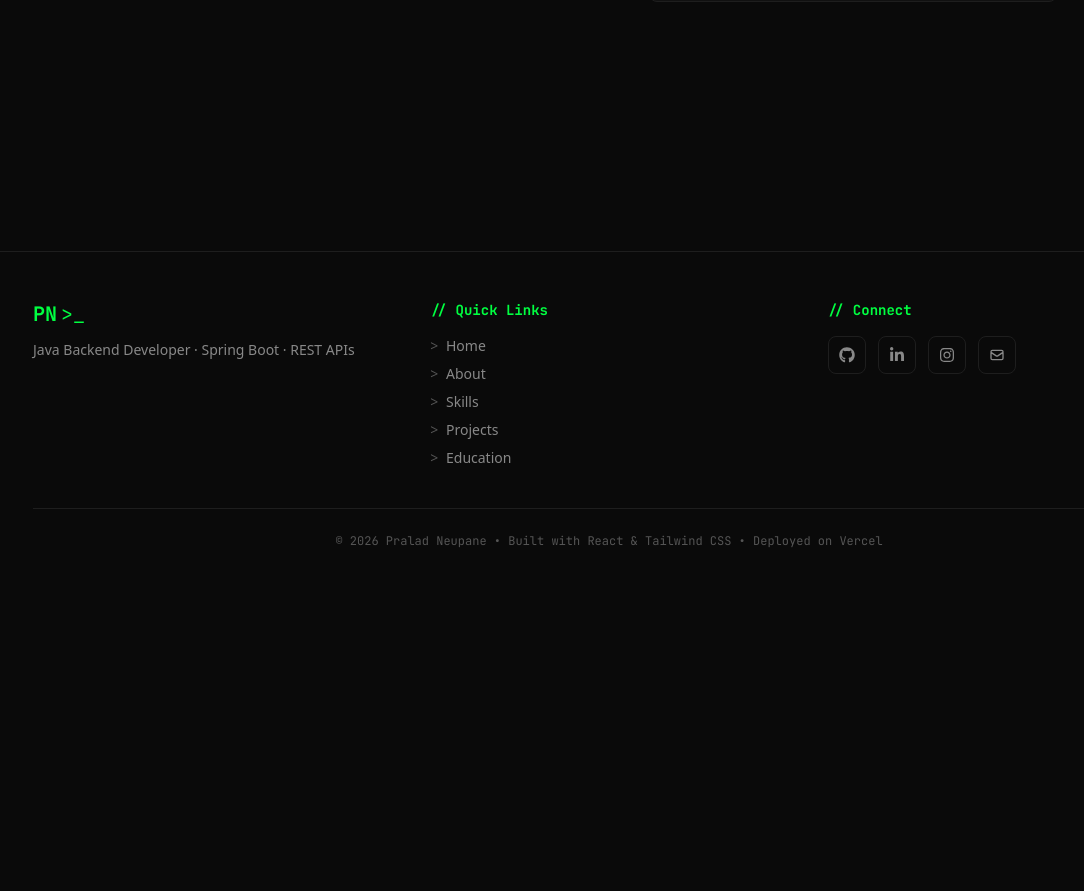
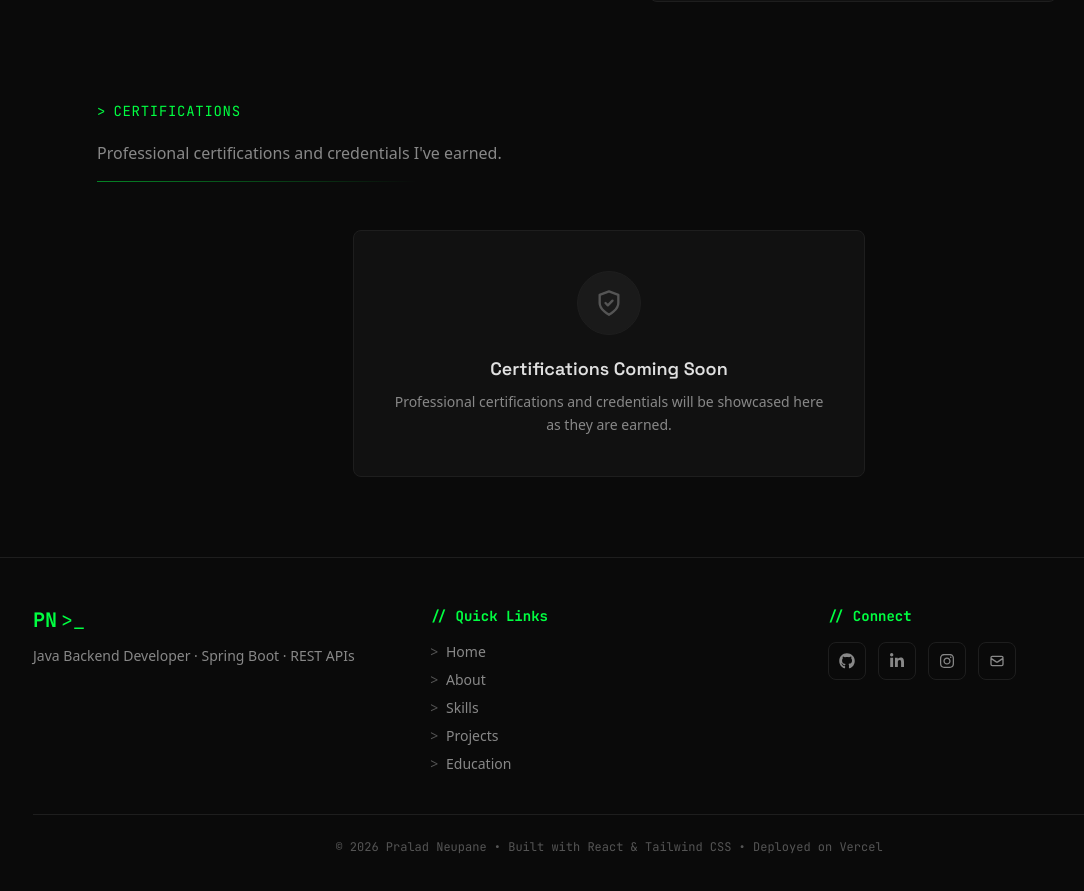
Before and after one commit to pra-neupane01/pralad-portfolio, a React (Vite) app in the folder portfolio-frontend/: page /education in a window 1280 px wide. Shown: the part 645-1536 px from the top of the page, without its empty margins (31-1115 px from the left). Before the commit the page ends 1242 px from the top, so only its background shows below. Built offline with nearby package versions, Linux system fonts and the light colour scheme.

Commit message:
add certification section

```diff
--- /dev/null
+++ b/portfolio-frontend/src/components/education/CertificationCard.jsx
@@ -0,0 +1,92 @@
+import { motion } from 'framer-motion';
+import { Award, ExternalLink, Calendar, Hash, Sparkles } from 'lucide-react';
+
+export default function CertificationCard({ cert, index }) {
+  return (
+    <motion.div
+      initial={{ opacity: 0, y: 30, scale: 0.95 }}
+      whileInView={{ opacity: 1, y: 0, scale: 1 }}
+      viewport={{ once: true }}
+      transition={{ duration: 0.5, delay: index * 0.1 }}
+      whileHover={{ y: -6 }}
+      className="terminal-card group relative overflow-hidden"
+    >
+      {/* Shimmer accent line at top */}
+      <div className="absolute top-0 inset-x-0 h-[2px] bg-gradient-to-r from-transparent via-terminal-green/60 to-transparent opacity-0 group-hover:opacity-100 transition-opacity duration-500" />
+
+      <div className="p-6">
+        {/* Header row: badge / icon + issuer */}
+        <div className="flex items-start gap-4 mb-4">
+          {cert.badgeUrl ? (
+            <div className="w-14 h-14 rounded-lg bg-terminal-surfaceLight border border-terminal-border overflow-hidden shrink-0 group-hover:border-terminal-green/30 transition-colors">
+              <img
+                src={cert.badgeUrl}
+                alt={`${cert.title} badge`}
+                className="w-full h-full object-contain p-1"
+              />
+            </div>
+          ) : (
+            <div className="w-14 h-14 rounded-lg bg-terminal-surfaceLight border border-terminal-border flex items-center justify-center shrink-0 group-hover:border-terminal-green/30 group-hover:text-terminal-green transition-colors text-terminal-textMuted">
+              <Award size={26} />
+            </div>
+          )}
+
+          <div className="min-w-0 flex-1">
+            <h3 className="text-base font-display font-semibold text-terminal-text group-hover:text-terminal-green transition-colors leading-snug">
+              {cert.title}
+            </h3>
+            <p className="text-sm text-terminal-textMuted mt-0.5 font-medium">
+              {cert.issuer}
+            </p>
+          </div>
+        </div>
+
+        {/* Meta row */}
+        <div className="flex flex-wrap gap-x-4 gap-y-1.5 text-xs font-mono text-terminal-textDim mb-4">
+          {cert.date && (
+            <span className="inline-flex items-center gap-1.5">
+              <Calendar size={12} className="text-terminal-green/60" />
+              {cert.date}
+            </span>
+          )}
+          {cert.credentialId && (
+            <span className="inline-flex items-center gap-1.5">
+              <Hash size={12} className="text-terminal-green/60" />
+              {cert.credentialId}
+            </span>
+          )}
+        </div>
+
+        {/* Skills tags */}
+        {cert.skills && cert.skills.length > 0 && (
+          <div className="flex flex-wrap gap-1.5 mb-4">
+            {cert.skills.map((skill) => (
+              <span
+                key={skill}
+                className="tech-badge text-[10px] py-0.5 px-2"
+              >
+                {skill}
+              </span>
+            ))}
+          </div>
+        )}
+
+        {/* Verify link */}
+        {cert.credentialUrl && (
+          <div className="pt-4 border-t border-terminal-border">
+            <a
+              href={cert.credentialUrl}
+              target="_blank"
+              rel="noopener noreferrer"
+              className="inline-flex items-center gap-1.5 text-xs font-mono text-terminal-text hover:text-terminal-green transition-colors group/link"
+            >
+              <Sparkles size={12} className="text-terminal-green/70" />
+              Verify Credential
+              <ExternalLink size={11} className="opacity-0 group-hover/link:opacity-100 transition-opacity" />
+            </a>
+          </div>
+        )}
+      </div>
+    </motion.div>
+  );
+}
--- /dev/null
+++ b/portfolio-frontend/src/data/certifications.js
@@ -0,0 +1,17 @@
+// Certifications data
+// Add your certifications here. Each entry will be displayed as a showcase card.
+
+export const certificationsData = [
+  // Example entry — replace with your real certifications:
+  //
+  // {
+  //   id: 1,
+  //   title: 'AWS Certified Cloud Practitioner',
+  //   issuer: 'Amazon Web Services',
+  //   date: 'Jan 2025',
+  //   credentialId: 'ABC-123-XYZ',
+  //   credentialUrl: 'https://www.credly.com/badges/...',
+  //   badgeUrl: '/certifications/aws-badge.png',   // optional — place badge images in public/certifications/
+  //   skills: ['Cloud Computing', 'AWS', 'Infrastructure'],
+  // },
+];
--- a/portfolio-frontend/src/pages/Education.jsx
+++ b/portfolio-frontend/src/pages/Education.jsx
@@ -1,17 +1,20 @@
 import { motion } from 'framer-motion';
-import { GraduationCap, ExternalLink } from 'lucide-react';
+import { GraduationCap, ExternalLink, Award, ShieldCheck } from 'lucide-react';
 import SectionHeader from '../components/common/SectionHeader';
+import CertificationCard from '../components/education/CertificationCard';
 import { educationData } from '../data/education';
+import { certificationsData } from '../data/certifications';
 
 export default function Education() {
   return (
-    <div className="py-12 md:py-20 max-w-4xl mx-auto">
+    <div className="py-12 md:py-20 max-w-5xl mx-auto">
+      {/* ===== Education Timeline ===== */}
       <SectionHeader
         title="Education"
         subtitle="My academic background and qualifications."
       />
 
-      <div className="space-y-8 relative before:absolute before:inset-0 before:ml-5 before:-translate-x-px md:before:mx-auto md:before:translate-x-0 before:h-full before:w-0.5 before:bg-gradient-to-b before:from-terminal-green/50 before:via-terminal-green/10 before:to-transparent">
+      <div className="max-w-4xl mx-auto space-y-8 relative before:absolute before:inset-0 before:ml-5 before:-translate-x-px md:before:mx-auto md:before:translate-x-0 before:h-full before:w-0.5 before:bg-gradient-to-b before:from-terminal-green/50 before:via-terminal-green/10 before:to-transparent">
         {educationData.map((item, index) => (
           <motion.div
             key={item.id}
@@ -75,6 +78,41 @@ export default function Education() {
           </motion.div>
         ))}
       </div>
+
+      {/* ===== Certifications Showcase ===== */}
+      <div className="mt-24">
+        <SectionHeader
+          title="Certifications"
+          subtitle="Professional certifications and credentials I've earned."
+        />
+
+        {certificationsData.length > 0 ? (
+          <div className="grid grid-cols-1 sm:grid-cols-2 lg:grid-cols-3 gap-5">
+            {certificationsData.map((cert, index) => (
+              <CertificationCard key={cert.id} cert={cert} index={index} />
+            ))}
+          </div>
+        ) : (
+          /* Empty state — shown while no certifications are added */
+          <motion.div
+            initial={{ opacity: 0, y: 20 }}
+            whileInView={{ opacity: 1, y: 0 }}
+            viewport={{ once: true }}
+            transition={{ duration: 0.5 }}
+            className="terminal-card p-10 text-center max-w-lg mx-auto"
+          >
+            <div className="w-16 h-16 mx-auto mb-5 rounded-full bg-terminal-surfaceLight border border-terminal-border flex items-center justify-center text-terminal-textDim">
+              <ShieldCheck size={28} />
+            </div>
+            <h3 className="text-lg font-display font-semibold text-terminal-text mb-2">
+              Certifications Coming Soon
+            </h3>
+            <p className="text-sm text-terminal-textMuted leading-relaxed">
+              Professional certifications and credentials will be showcased here as they are earned.
+            </p>
+          </motion.div>
+        )}
+      </div>
     </div>
   );
 }
```
